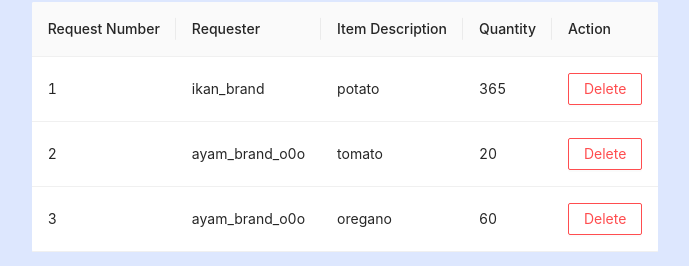
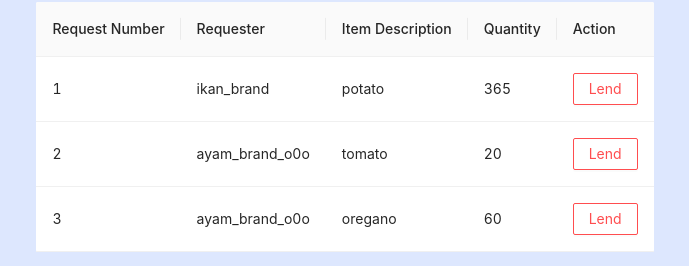
Before and after one commit to jason-ng-zq99/GetThatBread, a React (Create React App) app: page /MakeBorrowRequestPage in a window 1280 px wide. Shown: the part 394-660 px from the top of the page, without its empty margins (295-984 px from the left). Built offline with nearby package versions, Linux system fonts and the light colour scheme.

Commit message:
Edit wording of button

```diff
--- a/src/pages/MakeBorrowRequestPage/MakeBorrowRequestPage.tsx
+++ b/src/pages/MakeBorrowRequestPage/MakeBorrowRequestPage.tsx
@@ -80,7 +80,7 @@ const MakeBorrowRequestPage = () => {
         return (
           <Space size="middle">
             <Button danger onClick={() => handleDeleteItem(itemAffected)}>
-              Delete
+              Lend
             </Button>
           </Space>
         )
```
